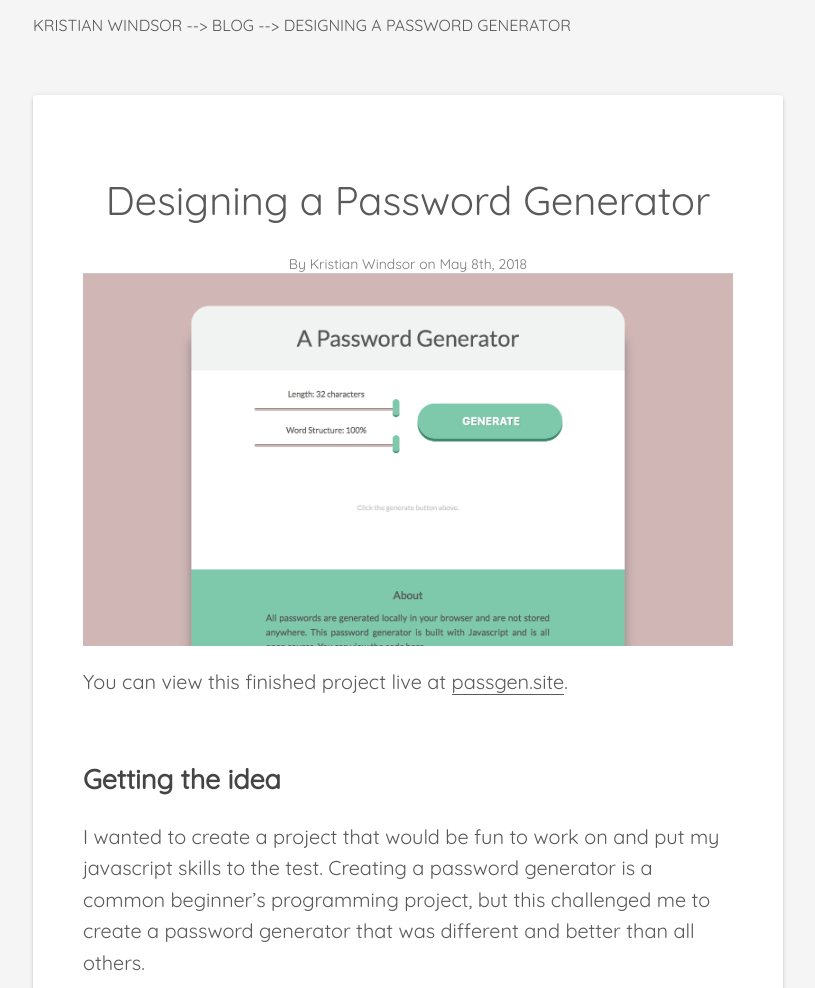
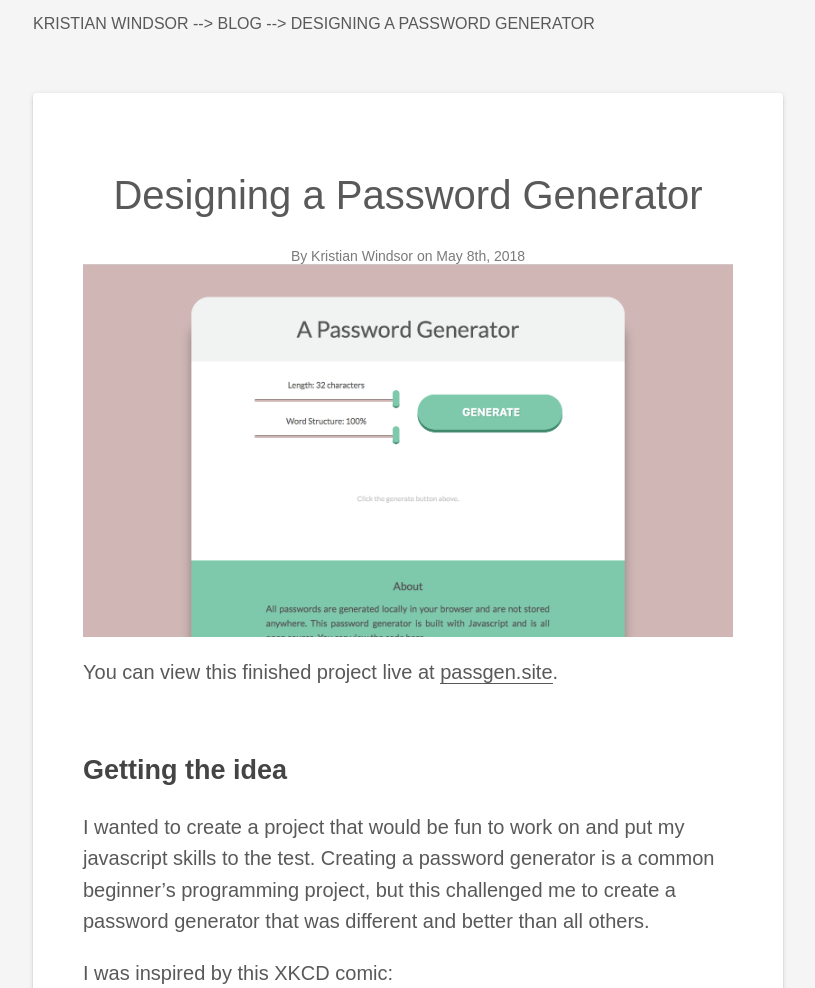
Before and after one commit to KristianWindsor/kristianwindsor.com, a PHP site: page /blog/designing-a-password-generator in a window 1280 px wide. Shown: the top 988 px of the page, without its empty margins (232-1047 px from the left). Run offline with PHP 8.4, Linux system fonts and the light colour scheme.

Commit message:
changed font

```diff
--- a/src/index.html
+++ b/src/index.html
@@ -12,6 +12,7 @@
 		<link rel="manifest" href="/icon/manifest.json">
 		<link rel="mask-icon" href="/icon/safari-pinned-tab.svg" color="#61cae9">
 		<link rel="shortcut icon" href="icon/favicon.ico">
+		<link href="https://fonts.googleapis.com/css?family=Assistant" rel="stylesheet">
 		<meta name="msapplication-config" content="/icon/browserconfig.xml">
 		<meta name="theme-color" content="#ffffff">
 		<meta name="description" content="Kristian Windsor.">
@@ -41,9 +42,9 @@
 				<h1>
 					Hi, I'm Kristian Windsor.
 				</h1>
-				<h1>
+				<h2>
 					I create web applications.
-				</h1>
+				</h2>
 			</div>
 		</div>
 		<div class="body">
--- a/src/style.css
+++ b/src/style.css
@@ -1,10 +1,3 @@
-@font-face {
-	font-family: 'Quicksand';
-	font-style: normal;
-	font-weight: 400;
-	src: url("font/quicksand.eot");
-	src: local("Quicksand Regular"), local("Quicksand-Regular"), url("font/quicksand.eot?#iefix") format("embedded-opentype"), url("font/quicksand.woff2") format("woff2"), url("font/quicksand.woff") format("woff"), url("font/quicksand.ttf") format("truetype"), url("font/quicksand.svg#Quicksand") format("svg");
-}
 @font-face {
     font-family: 'fontello';
     src: url("font/fontello.eot?29715915");
@@ -15,7 +8,7 @@
 
 body {
 	margin: 0;
-	font-family: 'Quicksand', sans-serif;
+	font-family: 'Assistant', sans-serif;
 	font-size: 18px;
 	color: #5a5959;
     background-color: #F5F5F5;
@@ -340,7 +333,7 @@ a:hover, .a-hovering {
 	border-radius: 4px;
 	background-color: #fff;
 	color: #5a5959;
-	font-family: 'Quicksand', sans-serif;
+	font-family: 'Assistant', sans-serif;
 }
 
 *::-webkit-input-placeholder {
```
Also changed, not shown: src/font/quicksand.ttf (deleted), src/font/quicksand.woff (deleted), src/font/quicksand.woff2 (deleted), 2 other files.
